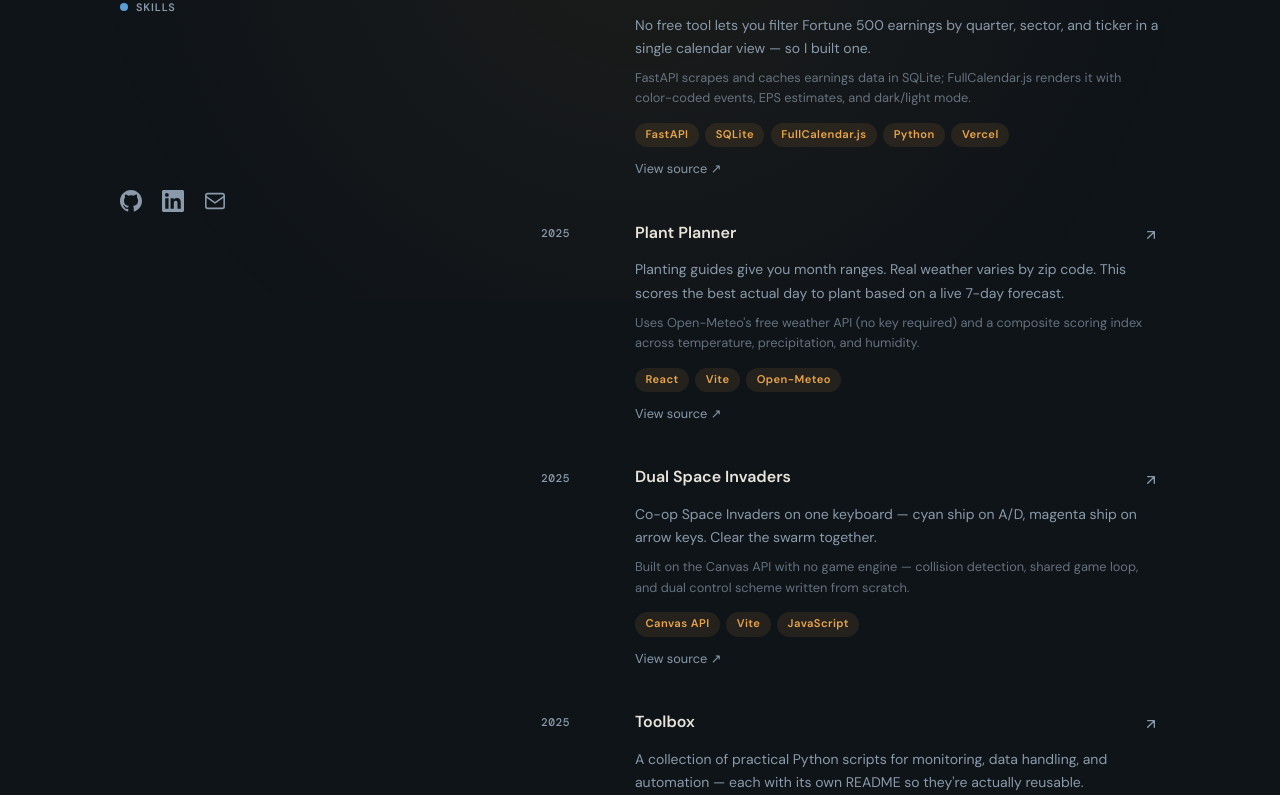
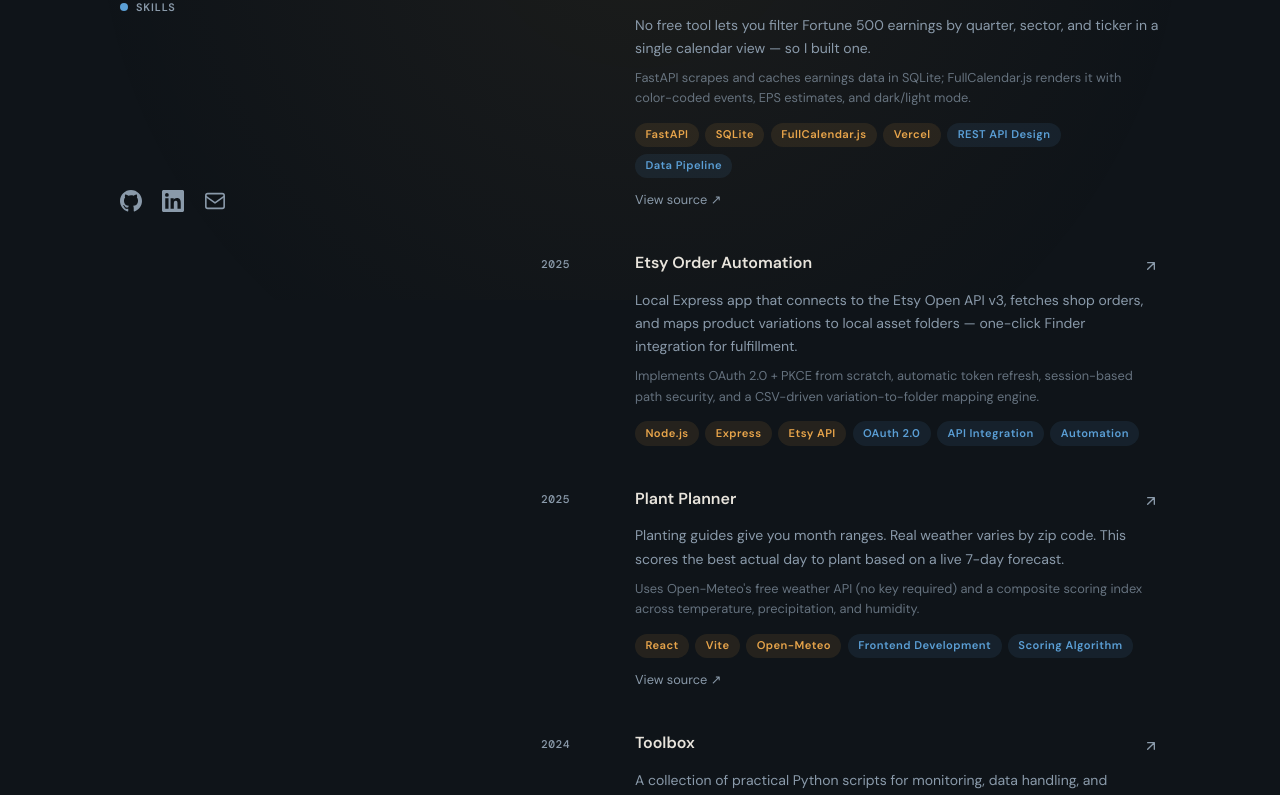
Before and after one commit to VentureAlex/portfolio, a React (Vite) app: page / in a window 1280 px wide. Shown: the part 500-1295 px from the top of the page. Built offline with nearby package versions, Linux system fonts and the light colour scheme.

Commit message:
Remove project space invaders

```diff
--- a/src/components/ProjectCard.jsx
+++ b/src/components/ProjectCard.jsx
@@ -17,7 +17,7 @@ function ArrowIcon() {
 }
 
 export default function ProjectCard({ project }) {
-  const { title, description, detail, tags, liveUrl, repoUrl, year } = project
+  const { title, description, detail, platforms = [], skills = [], liveUrl, repoUrl, year } = project
   const href = liveUrl || repoUrl
 
   return (
@@ -38,9 +38,12 @@ export default function ProjectCard({ project }) {
         </div>
         <p className="project-card__desc">{description}</p>
         {detail && <p className="project-card__detail">{detail}</p>}
-        <ul className="project-card__tags">
-          {tags.map((tag) => (
-            <li key={tag}>{tag}</li>
+        <ul className="exp-card__tags">
+          {platforms.map((tag) => (
+            <li key={tag} className="exp-tag--platform">{tag}</li>
+          ))}
+          {skills.map((tag) => (
+            <li key={tag} className="exp-tag--skill">{tag}</li>
           ))}
         </ul>
         {repoUrl && liveUrl && (
--- a/src/data/projects.js
+++ b/src/data/projects.js
@@ -7,9 +7,24 @@ export const projects = [
       'No free tool lets you filter Fortune 500 earnings by quarter, sector, and ticker in a single calendar view — so I built one.',
     detail:
       'FastAPI scrapes and caches earnings data in SQLite; FullCalendar.js renders it with color-coded events, EPS estimates, and dark/light mode.',
-    tags: ['FastAPI', 'SQLite', 'FullCalendar.js', 'Python', 'Vercel'],
+    platforms: ['FastAPI', 'SQLite', 'FullCalendar.js', 'Vercel'],
+    skills: ['REST API Design', 'Data Pipeline'],
     liveUrl: 'https://fortune500-earnings-calendar.vercel.app',
     repoUrl: 'https://github.com/VentureAlex/fortune500-earnings-calendar',
+    featured: true,
+  },
+  {
+    slug: 'etsy-order-automation',
+    year: '2025',
+    title: 'Etsy Order Automation',
+    description:
+      'Local Express app that connects to the Etsy Open API v3, fetches shop orders, and maps product variations to local asset folders — one-click Finder integration for fulfillment.',
+    detail:
+      'Implements OAuth 2.0 + PKCE from scratch, automatic token refresh, session-based path security, and a CSV-driven variation-to-folder mapping engine.',
+    platforms: ['Node.js', 'Express', 'Etsy API'],
+    skills: ['OAuth 2.0', 'API Integration', 'Automation'],
+    liveUrl: null,
+    repoUrl: 'https://github.com/VentureAlex/etsy-order-automation',
     featured: true,
   },
   {
@@ -20,33 +35,22 @@ export const projects = [
       'Planting guides give you month ranges. Real weather varies by zip code. This scores the best actual day to plant based on a live 7-day forecast.',
     detail:
       'Uses Open-Meteo\'s free weather API (no key required) and a composite scoring index across temperature, precipitation, and humidity.',
-    tags: ['React', 'Vite', 'Open-Meteo'],
+    platforms: ['React', 'Vite', 'Open-Meteo'],
+    skills: ['Frontend Development', 'Scoring Algorithm'],
     liveUrl: 'https://plant-planner-gules.vercel.app',
     repoUrl: 'https://github.com/VentureAlex/plant-planner',
     featured: true,
   },
   {
-    slug: 'space-invaders-dual',
-    year: '2025',
-    title: 'Dual Space Invaders',
-    description:
-      'Co-op Space Invaders on one keyboard — cyan ship on A/D, magenta ship on arrow keys. Clear the swarm together.',
-    detail:
-      'Built on the Canvas API with no game engine — collision detection, shared game loop, and dual control scheme written from scratch.',
-    tags: ['Canvas API', 'Vite', 'JavaScript'],
-    liveUrl: 'https://space-invaders-dual.vercel.app',
-    repoUrl: 'https://github.com/VentureAlex/space-invaders-dual',
-    featured: true,
-  },
-  {
     slug: 'toolbox',
-    year: '2025',
+    year: '2024',
     title: 'Toolbox',
     description:
       'A collection of practical Python scripts for monitoring, data handling, and automation — each with its own README so they\'re actually reusable.',
     detail:
       'Includes a speed test logger (CSV output), JSON→CSV converter, Google Trends fetcher, and a zip-code-based planting planner.',
-    tags: ['Python', 'pandas', 'requests'],
+    platforms: ['Python', 'pandas'],
+    skills: ['Scripting', 'Automation', 'Data Processing'],
     liveUrl: null,
     repoUrl: 'https://github.com/VentureAlex/toolbox',
     featured: false,
--- a/src/data/site.js
+++ b/src/data/site.js
@@ -11,7 +11,7 @@ export const site = {
       company: 'Palo Alto Networks',
       description: 'Architecting and integrating enterprise SaaS systems for Go-to-Market and Customer Success teams. Advising on GCP BigQuery dataset design and defining data requirements for Gainsight ingestion from Salesforce, Docebo, Pendo, and product telemetry pipelines.',
       platforms: ['Google Cloud Platform (GCP)', 'BigQuery (BQ)', 'Gainsight', 'Salesforce', 'Pendo', 'Docebo'],
-      skills: ['Systems Integration', 'Enterprise Architecture', 'Data Analysis', 'CD/CI'],
+      skills: ['Systems Integration', 'Enterprise Architecture', 'Data Analysis', 'CI/CD'],
     },
     {
       period: '2023 — 2024',
@@ -25,7 +25,7 @@ export const site = {
       period: '2021 — 2023',
       role: 'Project Consultant',
       company: 'Palo Alto Networks',
-      description: 'Promoted from Business Systems Analyst to lead high-impact transformation projects across M&A, AI/search platforms, and digital self-service. Awarded FY20 Q4 Outstanding Performer for project managing a multi-interface search upgrade.',
+      description: 'Promoted from Business Systems Analyst to lead AI search platform across multiple cross-functional teams including engineering, marketing, community, and Knowledge Base.',
       platforms: ['Coveo', 'Jira', 'Confluence'],
       skills: ['Project Management', 'M&A Integration', 'Digital Transformation', 'Artficial Intelligence', 'Machine Learning'],
     },
@@ -33,7 +33,7 @@ export const site = {
       period: '2019 — 2021',
       role: 'GCS Business Systems Analyst',
       company: 'Palo Alto Networks',
-      description: 'Owned the enterprise search platform across agent, support portal, and community entry points. Built and improved self-service tools to achieve a TSIA-approved 65% case deflection rate — an industry-leading benchmark.',
+      description: 'Owned the enterprise search platform across agent, support portal, and community entry points. Built and improved self-service tools to achieve a TSIA-approved 65% case deflection rate — an industry-leading benchmark. Awarded FY20 Q4 Outstanding Performer for project managing a multi-interface search upgrade.',
       platforms: ['Coveo', 'Tableau', 'Khoros', 'Salesforce'],
       skills: ['Self-Service Strategy', 'Knowledge Centered Support (KCS)', 'Data Analysis'],
     },
```
